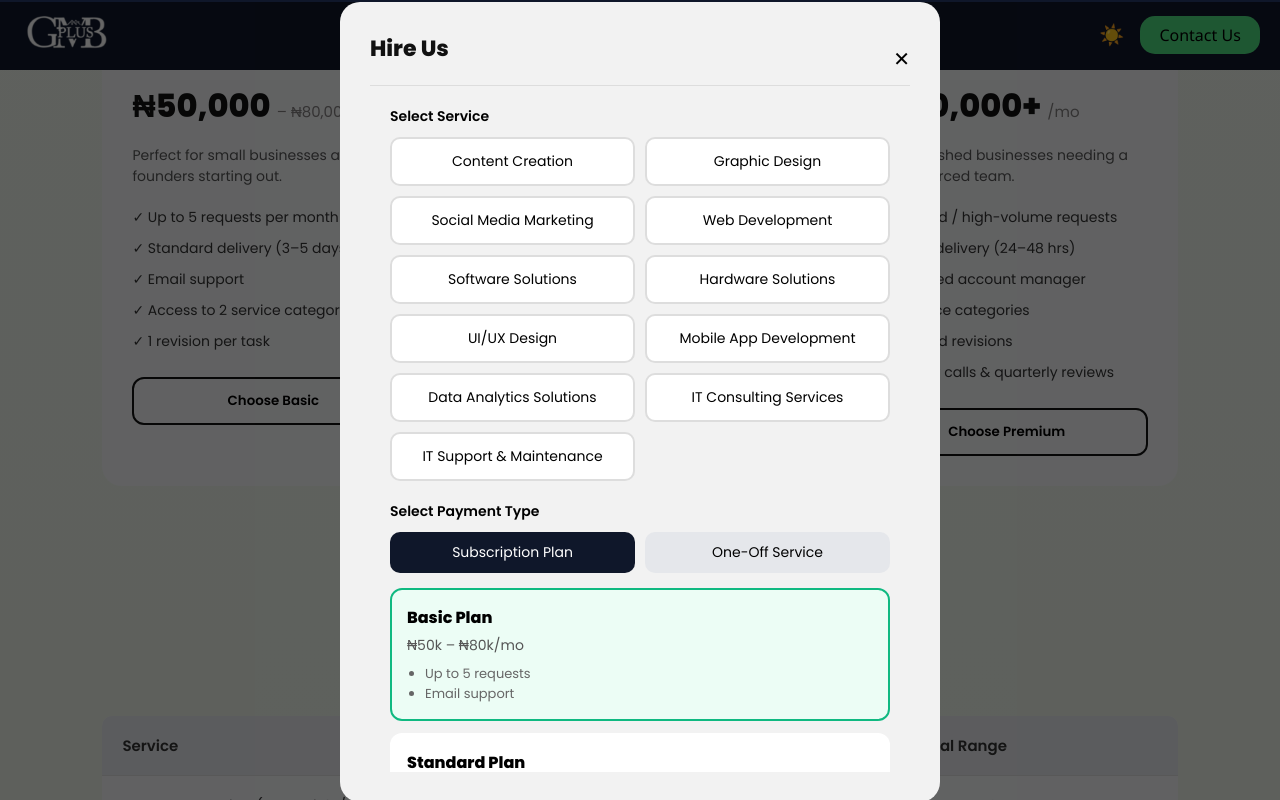
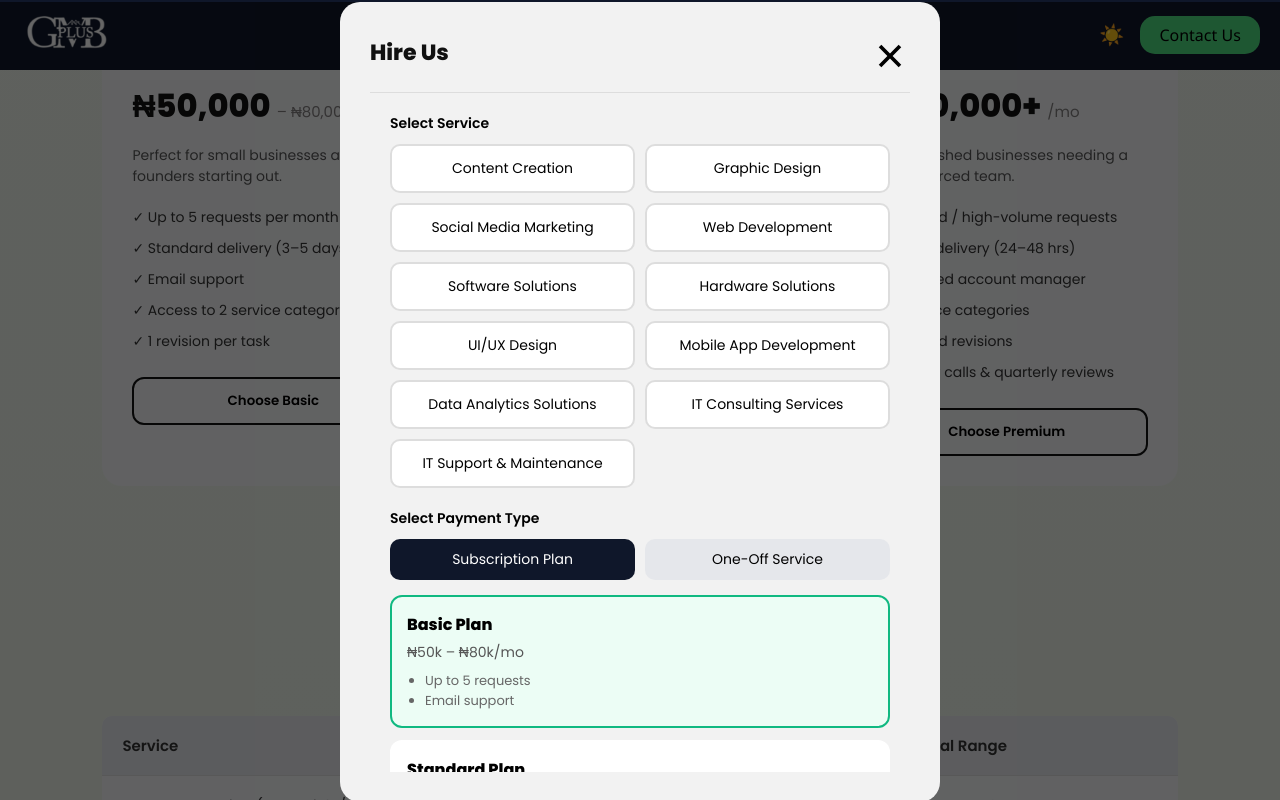
Before and after one commit to Dark-Cache/GMBPlus, a React (Create React App) app: page /digital in a window 1280 px wide. Both pictures are taken after a click on the button "Choose Basic". Shown: the part 2744-3544 px from the top of the page. Built offline with nearby package versions, Linux system fonts and the light colour scheme; a web font is replaced by a local one.

Commit message:
modalclose

```diff
--- a/src/Pages/Digital/Digital.css
+++ b/src/Pages/Digital/Digital.css
@@ -996,7 +996,7 @@
 .digital-modal-close {
   background: transparent;
   border: none;
-  font-size: 20px;
+  font-size: 40px;
   cursor: pointer;
 }
 
--- a/src/Pages/Digital/Digital.js
+++ b/src/Pages/Digital/Digital.js
@@ -28,6 +28,9 @@ import dataIcon from "../../Assets/analysis.gif"
 import itIcon from "../../Assets/laptop.gif"
 import supportIcon from "../../Assets/repair.gif"
 
+
+// Modal cancel button
+import { IoCloseSharp } from "react-icons/io5";
 
 
 const services = [
@@ -534,7 +537,7 @@ const Digital = () => {
           className="digital-modal-close"
           onClick={() => setIsModalOpen(false)}
         >
-          ✕
+          <IoCloseSharp />
         </button>
       </div>
 
```
